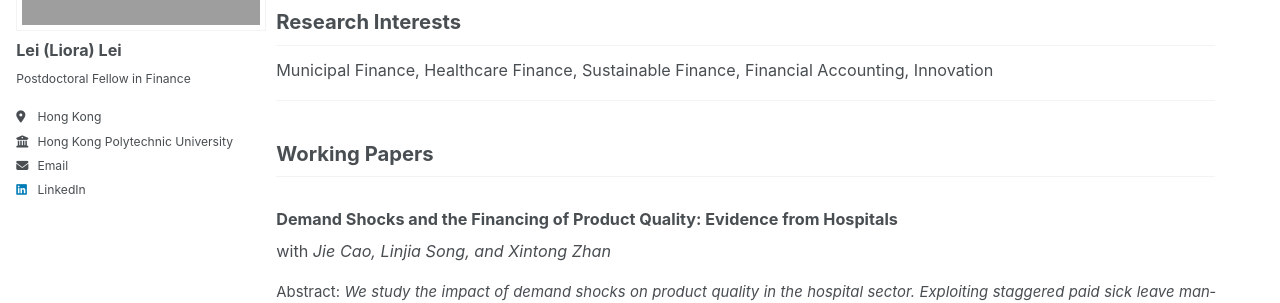
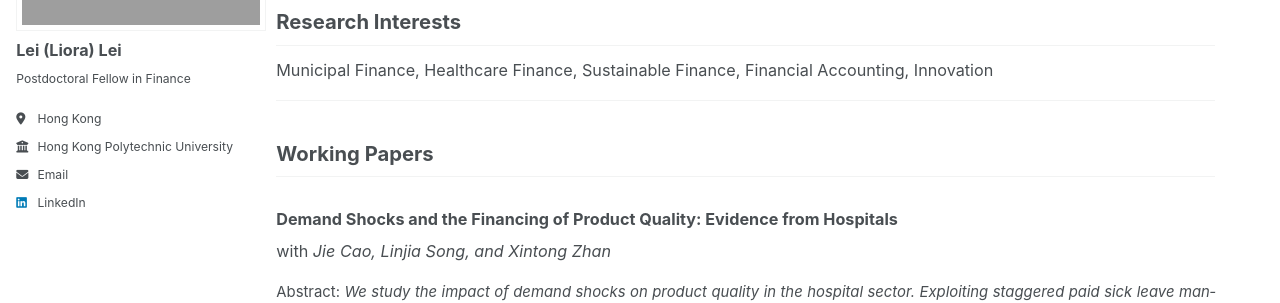
Before and after one commit to Liora-Lei/Lei-Lei, a Jekyll site: the page built from _pages/about.md, in a window 1280 px wide. Shown: the part 259-562 px from the top of the page. Built offline with Jekyll 4.4.1, drawn with Linux system fonts in a browser that asks for light colours; a script that is not in the unit is left out.

Commit message:
Apply uniform profile row gaps and refresh stylesheet cache on builds

```diff
--- a/_includes/head.html
+++ b/_includes/head.html
@@ -16,4 +16,4 @@
 </script>
 
 <!-- For all browsers -->
-<link rel="stylesheet" href="{{ base_path }}/assets/css/main.css">
+<link rel="stylesheet" href="{{ base_path }}/assets/css/main.css?v={{ site.time | date: '%s' }}">
--- a/_includes/head/custom.html
+++ b/_includes/head/custom.html
@@ -71,6 +71,33 @@
   hyphens: auto;
 }
 
+/* Use one consistent gap for all visible desktop profile rows. */
+@media screen and (min-width: 1024px) {
+  .sidebar .author__urls {
+    display: flex !important;
+    flex-direction: column;
+    align-items: flex-start;
+    gap: 6px;
+  }
+
+  .sidebar .author__urls > li {
+    display: flex;
+    align-items: center;
+    min-height: 22px;
+    margin: 0;
+    padding: 0;
+    line-height: 22px;
+  }
+
+  .sidebar .author__urls > li > a {
+    display: inline-flex;
+    align-items: center;
+    margin: 0;
+    padding: 0 5px 0 0;
+    line-height: inherit;
+  }
+}
+
 /* Keep reference links above the sticky sidebar's transparent hit area. */
 .page__content .reference-links {
   position: relative;
```
